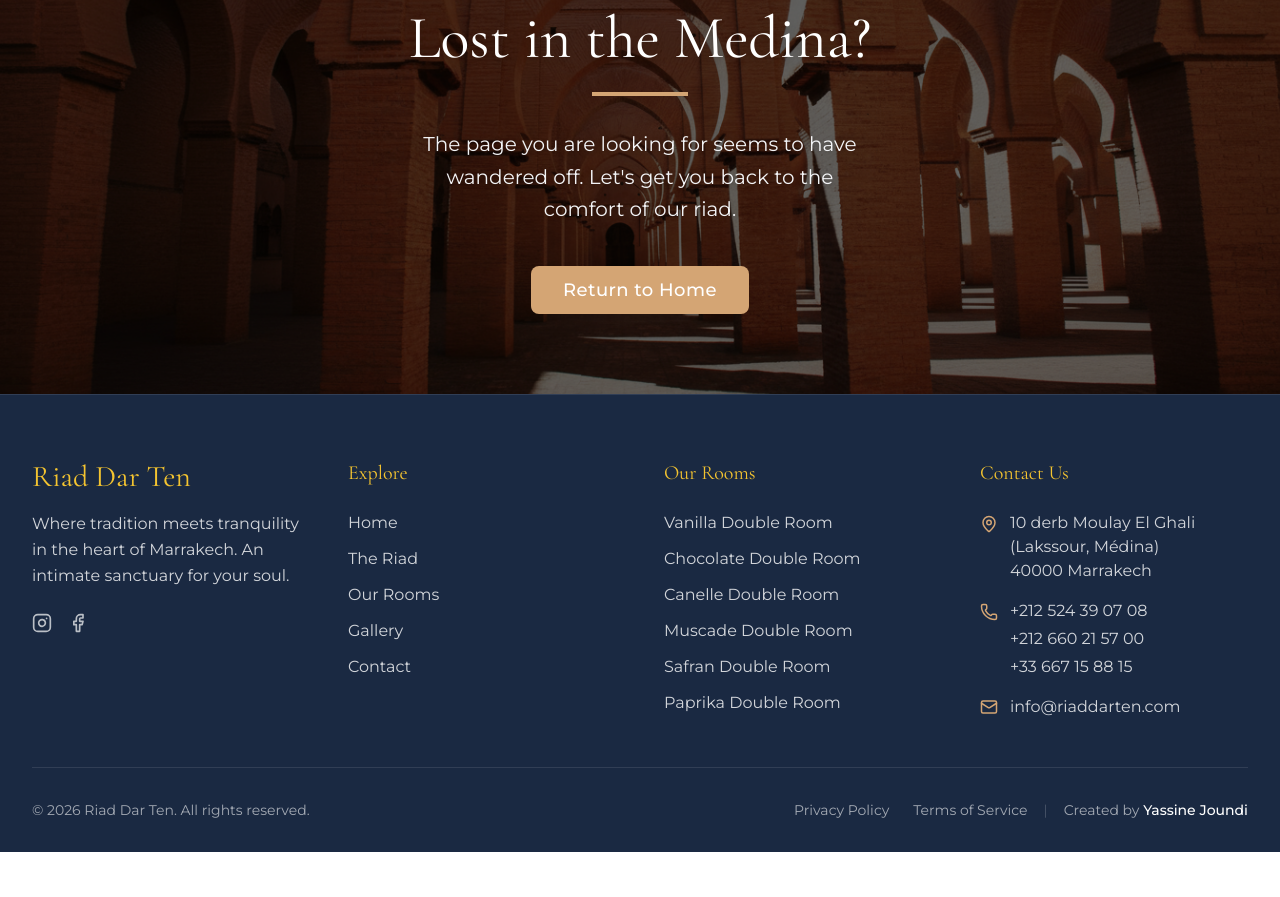
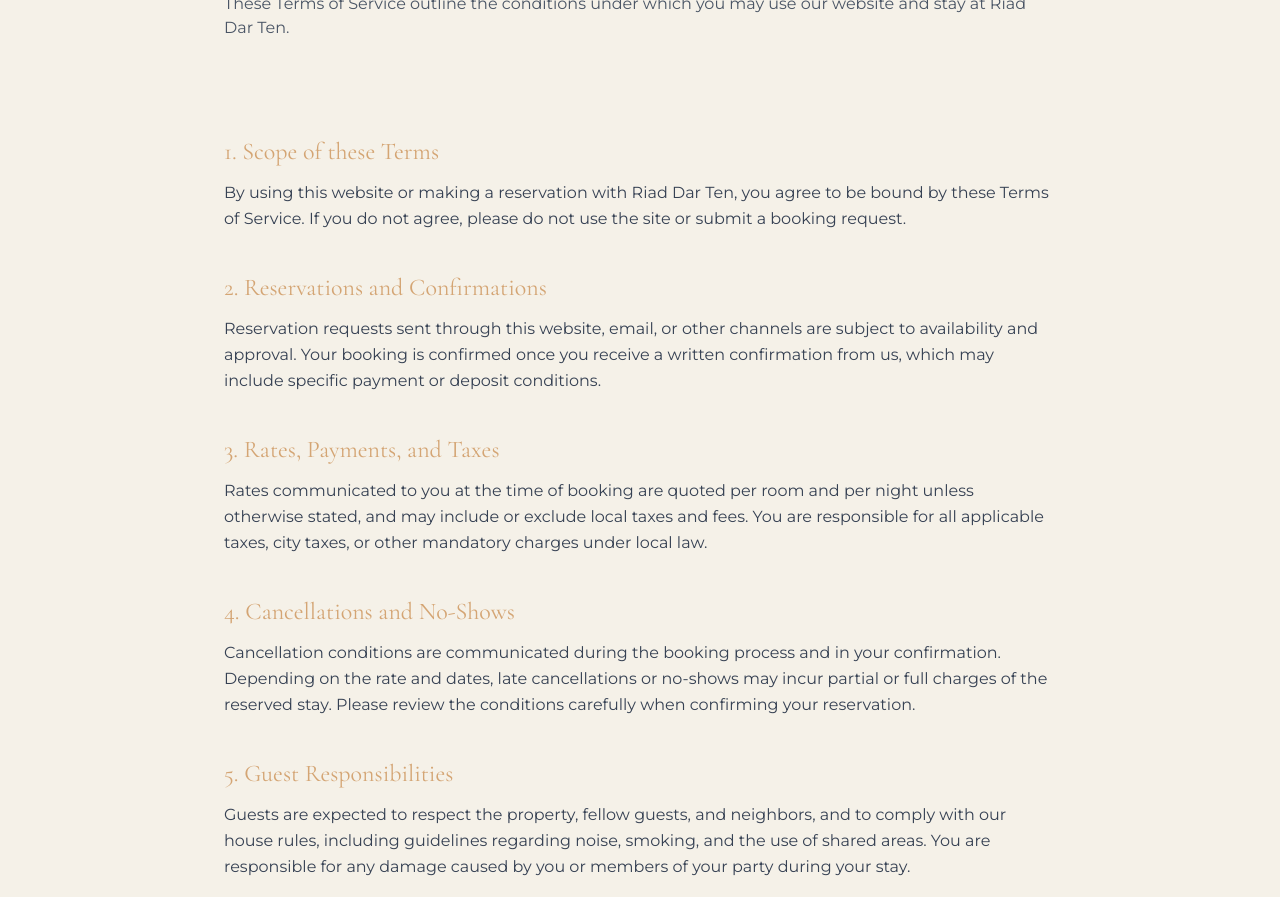
Before and after one commit to yassinejoundi/riad-dar-ten, a Next.js app: page /terms in a window 1280 px wide. Before the commit this address had no page. Shown: the part 200-1097 px from the top of the page. Before the commit the page ends 1052 px from the top, so only its background shows below. Built offline with nearby package versions, Linux system fonts and the light colour scheme; a web font is replaced by a local one.

Commit message:
terms of service page created

```diff
--- /dev/null
+++ b/app/terms/page.tsx
@@ -0,0 +1,177 @@
+export default function TermsPage() {
+  return (
+    <main className="min-h-screen bg-cream">
+      <section className="pt-32 pb-16 bg-cream">
+        <div className="container mx-auto px-4 md:px-8 max-w-4xl">
+          <h1 className="font-serif text-4xl md:text-5xl text-primary mb-4">
+            Terms of Service
+          </h1>
+          <p className="font-sans text-gray-600 mb-8">
+            These Terms of Service outline the conditions under which you may
+            use our website and stay at Riad Dar Ten.
+          </p>
+        </div>
+      </section>
+
+      <section className="pb-24 bg-cream">
+        <div className="container mx-auto px-4 md:px-8 max-w-4xl space-y-10 font-sans text-gray-700 text-sm md:text-base leading-relaxed">
+          <div>
+            <h2 className="font-serif text-2xl text-primary mb-3">
+              1. Scope of these Terms
+            </h2>
+            <p>
+              By using this website or making a reservation with Riad Dar Ten,
+              you agree to be bound by these Terms of Service. If you do not
+              agree, please do not use the site or submit a booking request.
+            </p>
+          </div>
+
+          <div>
+            <h2 className="font-serif text-2xl text-primary mb-3">
+              2. Reservations and Confirmations
+            </h2>
+            <p>
+              Reservation requests sent through this website, email, or other
+              channels are subject to availability and approval. Your booking is
+              confirmed once you receive a written confirmation from us, which
+              may include specific payment or deposit conditions.
+            </p>
+          </div>
+
+          <div>
+            <h2 className="font-serif text-2xl text-primary mb-3">
+              3. Rates, Payments, and Taxes
+            </h2>
+            <p>
+              Rates communicated to you at the time of booking are quoted per
+              room and per night unless otherwise stated, and may include or
+              exclude local taxes and fees. You are responsible for all
+              applicable taxes, city taxes, or other mandatory charges under
+              local law.
+            </p>
+          </div>
+
+          <div>
+            <h2 className="font-serif text-2xl text-primary mb-3">
+              4. Cancellations and No-Shows
+            </h2>
+            <p>
+              Cancellation conditions are communicated during the booking
+              process and in your confirmation. Depending on the rate and dates,
+              late cancellations or no-shows may incur partial or full charges
+              of the reserved stay. Please review the conditions carefully when
+              confirming your reservation.
+            </p>
+          </div>
+
+          <div>
+            <h2 className="font-serif text-2xl text-primary mb-3">
+              5. Guest Responsibilities
+            </h2>
+            <p>
+              Guests are expected to respect the property, fellow guests, and
+              neighbors, and to comply with our house rules, including
+              guidelines regarding noise, smoking, and the use of shared areas.
+              You are responsible for any damage caused by you or members of
+              your party during your stay.
+            </p>
+          </div>
+
+          <div>
+            <h2 className="font-serif text-2xl text-primary mb-3">
+              6. Check-in, Check-out, and Access
+            </h2>
+            <p>
+              Standard check-in and check-out times will be provided with your
+              booking. Early check-in or late check-out is subject to
+              availability and may incur additional charges. For security
+              reasons, only registered guests are permitted to stay overnight at
+              the riad.
+            </p>
+          </div>
+
+          <div>
+            <h2 className="font-serif text-2xl text-primary mb-3">
+              7. Liability
+            </h2>
+            <p>
+              While we take great care to provide a safe and enjoyable stay, Riad
+              Dar Ten is not liable for loss, theft, or damage to personal
+              belongings, nor for events beyond our reasonable control, such as
+              strikes, travel disruptions, or extreme weather. We recommend that
+              guests obtain appropriate travel insurance.
+            </p>
+          </div>
+
+          <div>
+            <h2 className="font-serif text-2xl text-primary mb-3">
+              8. Website Use and Content
+            </h2>
+            <p>
+              The content on this website is provided for general information
+              and marketing purposes. We make reasonable efforts to keep
+              information accurate but do not guarantee that descriptions,
+              images, or availability are error-free or always up to date.
+            </p>
+          </div>
+
+          <div>
+            <h2 className="font-serif text-2xl text-primary mb-3">
+              9. Privacy
+            </h2>
+            <p>
+              The way we collect and handle personal data is described in our{" "}
+              <a
+                href="/privacy"
+                className="text-primary underline underline-offset-2 hover:text-terracotta"
+              >
+                Privacy Policy
+              </a>
+              . By making a reservation, you acknowledge that you have read and
+              understood this policy.
+            </p>
+          </div>
+
+          <div>
+            <h2 className="font-serif text-2xl text-primary mb-3">
+              10. Changes to These Terms
+            </h2>
+            <p>
+              We may update these Terms of Service from time to time. The
+              version published on this website at the time of your booking or
+              stay will generally apply to that stay, unless otherwise required
+              by law.
+            </p>
+          </div>
+
+          <div>
+            <h2 className="font-serif text-2xl text-primary mb-3">
+              11. Contact and Applicable Law
+            </h2>
+            <p className="mb-3">
+              If you have questions about these Terms of Service, please contact
+              us using the details below.
+            </p>
+            <p>
+              Riad Dar Ten
+              <br />
+              10 derb Moulay El Ghali (Lakssour, Médina)
+              <br />
+              40000 Marrakech, Morocco
+              <br />
+              Email: info@riaddarten.com
+            </p>
+          </div>
+
+          <div>
+            <p className="text-xs text-gray-500">
+              These Terms are governed by the laws of Morocco, without
+              prejudice to any mandatory protections that may apply under the
+              laws of your country of residence.
+            </p>
+          </div>
+        </div>
+      </section>
+    </main>
+  )
+}
```
